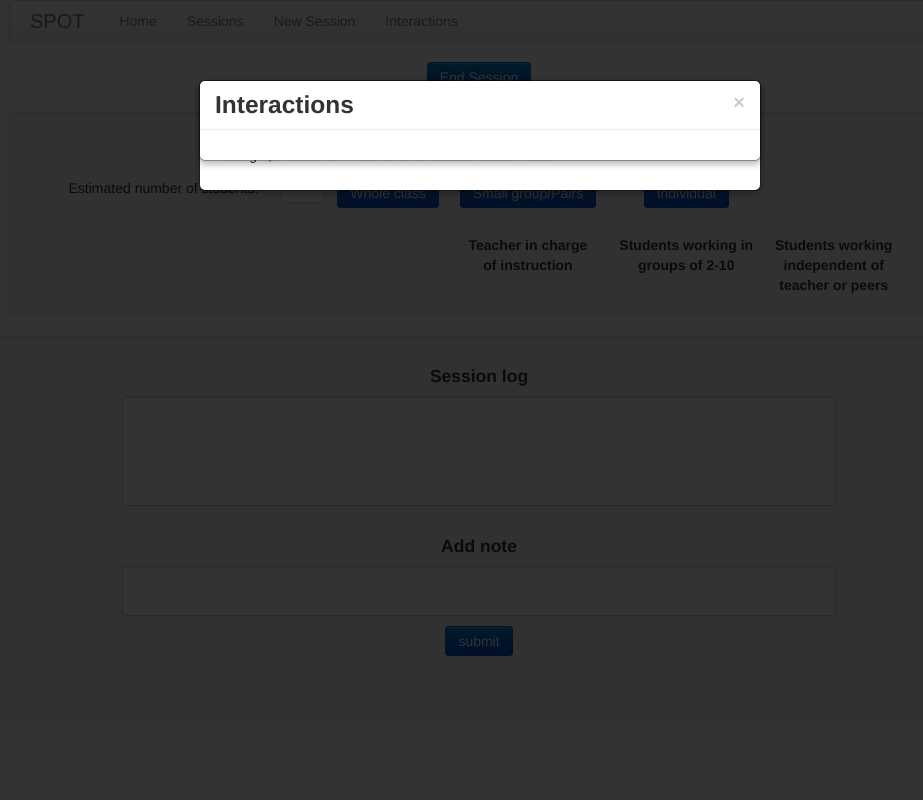
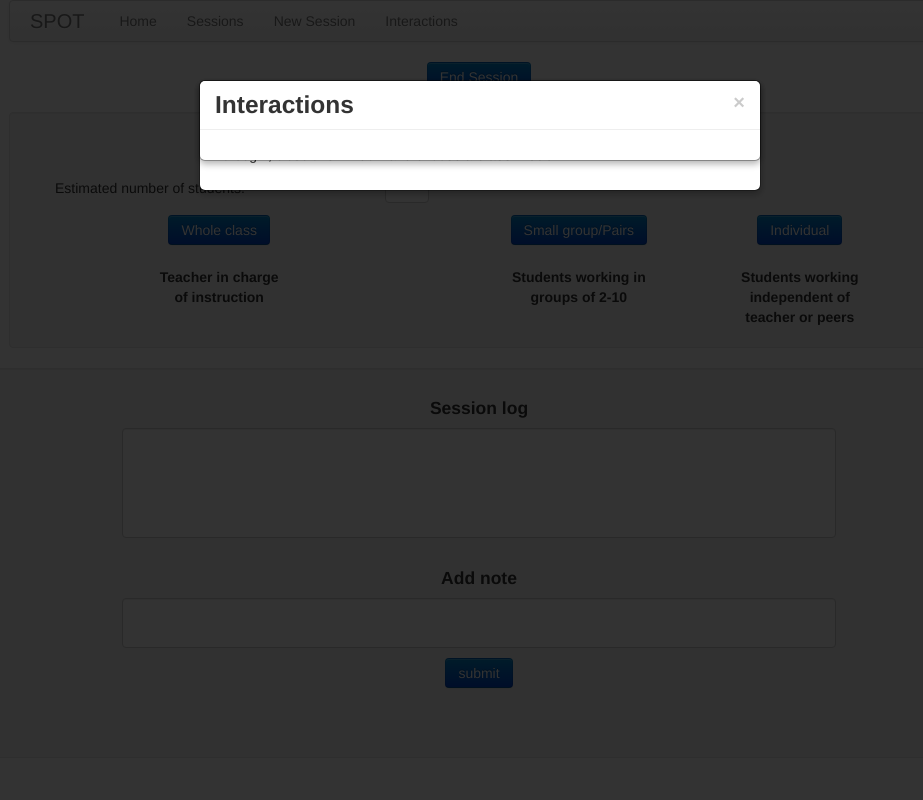
Before and after one commit to andrewgr35/sjsuspot, a Python web app: template templates/session.html in a window 1280 px wide. Shown: the whole page, without its empty margins (161-1084 px from the left). Run offline with Jinja, Linux system fonts and the light colour scheme; the template is opened without the code that fills it, so the values that code supplies are empty; some libraries are stand-ins or nearby versions.

Commit message:
Update session.html
Slightly different formatting approach giving the student number its own line.

```diff
--- a/templates/session.html
+++ b/templates/session.html
@@ -41,15 +41,15 @@
     <h4 align = "center">Class mode</h4>
     <table align="center" width = "850">
     <tr>
-        <td align = "center"><p>Estimated number of students:&nbsp;</p></td>
-        <td align = "center"><textarea style="width: 30px; height: 20px;" id="numberofstudents"></textarea></td>
+        <td align = "left"><p>Estimated number of students:&nbsp;</p></td>
+        <td align = "left"><textarea style="width: 30px; height: 20px;" id="numberofstudents"></textarea></td>
+    </tr>
+    <tr>
         <td align = "center"><button class="btn btn-medium btn-primary" modeId="wg">Whole class</button><td>
 	<td align = "center"><button class="btn btn-medium btn-primary" modeId="sg">Small group/Pairs</button><td>
 	<td align = "center"><button class="btn btn-medium btn-primary" modeId="i">Individual</button><td>
     </tr>
     <tr>
-    	<td align = "center"><td>
-    	<td align = "center"><td>
 	<td align = "center"><b>Teacher in charge <br> of instruction</b><td>
 	<td align = "center"><b>Students working in <br> groups of 2-10</b><td>
 	<td align = "center"><b><br>Students working <br> independent of <br> teacher or peers</b><td>
```
